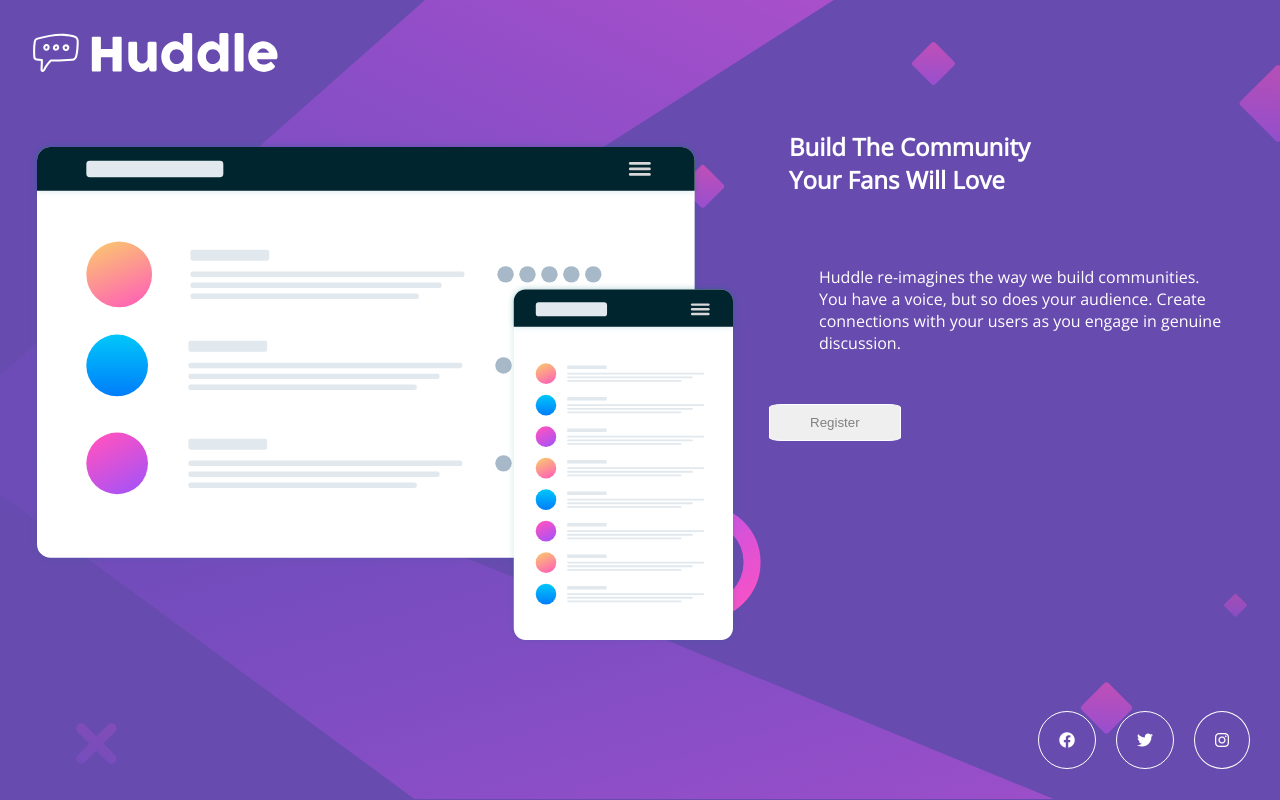
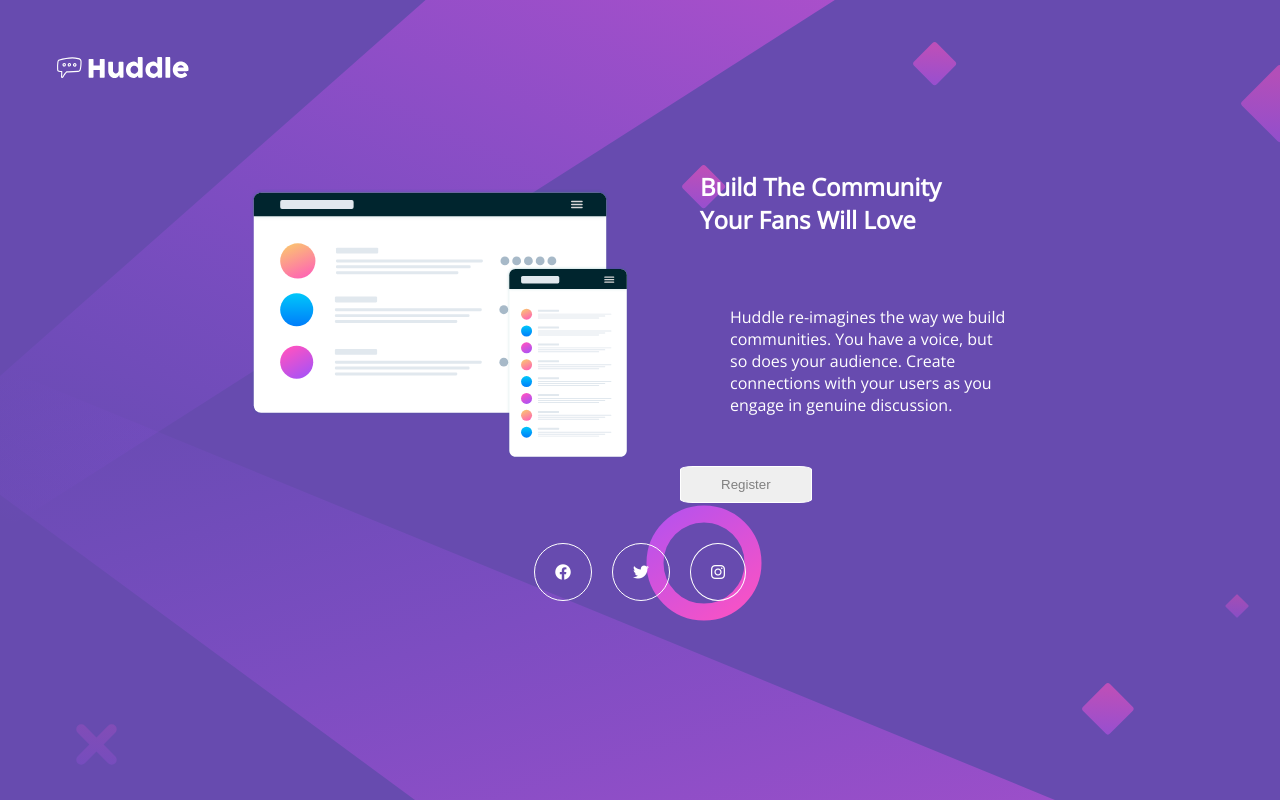
Before and after one commit to ValeriaSpaceJava/huddle-landing-page, a plain HTML site: page index.html in a window 1280 px wide. Drawn offline with nearby package versions, Linux system fonts and the light colour scheme.

Commit message:
MEDIAQUERY

```diff
--- a/src/css/media-querie.css
+++ b/src/css/media-querie.css
@@ -1,24 +1,24 @@
-
 @media (max-width: 900px) {
 
-    .title-huddle img{
+     .title-huddle img {
           width: 120px;
           height: 58px;
      }
-   .section-introduction-huddle{
+
+     .section-introduction-huddle {
           display: flex;
           flex-direction: column;
           justify-content: center;
           align-items: center;
      }
 
-   .image-introduction img{
+     .image-introduction img {
           display: flex;
           justify-content: center;
           width: 325px;
      }
 
-   .introduction-huddle{
+     .introduction-huddle {
           display: flex;
           flex-direction: column;
           justify-content: center;
@@ -27,15 +27,17 @@
 
      }
 
-   .introduction-huddle h2{
+     .introduction-huddle h2 {
           font-size: 18px;
      }
-   .footer-social-media-icons .social-media-icons{
+
+     .footer-social-media-icons .social-media-icons {
           display: flex;
           justify-content: center;
           align-items: center;
      }
-   .social-media-icons li a i{
+
+     .social-media-icons li a i {
           padding: 10px;
           margin: 10px;
           color: #ffffff;
@@ -44,4 +46,43 @@
 
 
 
+
+
 }
+
+
+@media (max-width: 1400px){
+     .title-huddle img{
+          width: 50%;
+          margin: 20px;
+          padding: 10px;
+     }
+
+     .section-introduction-huddle{
+          display: flex;
+          justify-content: center;
+          align-items: center;
+
+     }
+
+     .image-introduction img{
+          width: 400px;
+          padding: 10px;
+
+     }
+
+     .introduction-huddle {
+
+          width: 400px;
+          padding: 10px;
+
+     }
+
+     .footer-social-media-icons{
+          display: flex;
+          justify-content: center;
+          margin: 0px;
+
+     }
+
+}
--- a/src/css/style.css
+++ b/src/css/style.css
@@ -7,7 +7,8 @@ body {
     background-image: url("/src/images/bg-desktop.svg");
     background-color: var(--primary-background1);
     background-repeat: no-repeat;
-    background-size: cover;
+    max-width: 1440px;
+
 
 }
 
@@ -64,6 +65,7 @@ body {
     border: 1px solid #ffffff;
     border-radius: 10%;
     transition: 0.3s ease;
+    box-shadow: 0 27px 49px -25px black;
 
 
 
@@ -75,6 +77,7 @@ body {
     color:#ffffff;
     transition: background-color 0.05 ease;
     cursor: pointer;
+
 
 }
 
```
Lines whose indentation alone changed are shown as unchanged.
